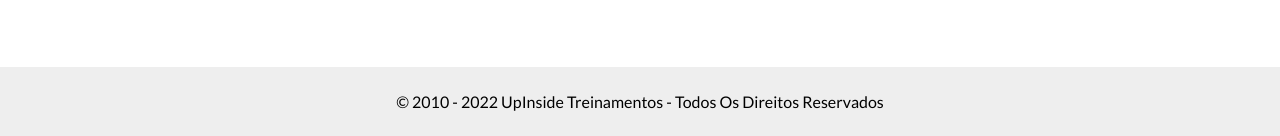
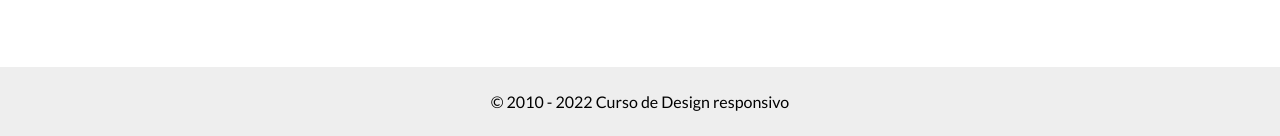
Before and after one commit to adventureandre/Work-Series---Design-Responsivo, a PHP site: page /index.php in a window 1280 px wide. Shown: the part 1797-1933 px from the top of the page. Run offline with PHP 8.4, Linux system fonts and the light colour scheme; some libraries are stand-ins or nearby versions.

Commit message:
Update footer.php

```diff
--- a/footer.php
+++ b/footer.php
@@ -1,7 +1,7 @@
 </main>
 
 <footer class="main_footer container">
-    &copy; 2010 - <?= date('Y'); ?> UpInside Treinamentos - Todos Os Direitos Reservados
+    &copy; 2010 - <?= date('Y'); ?> Curso de Design responsivo
 </footer>
 </body>
 </html>
```
